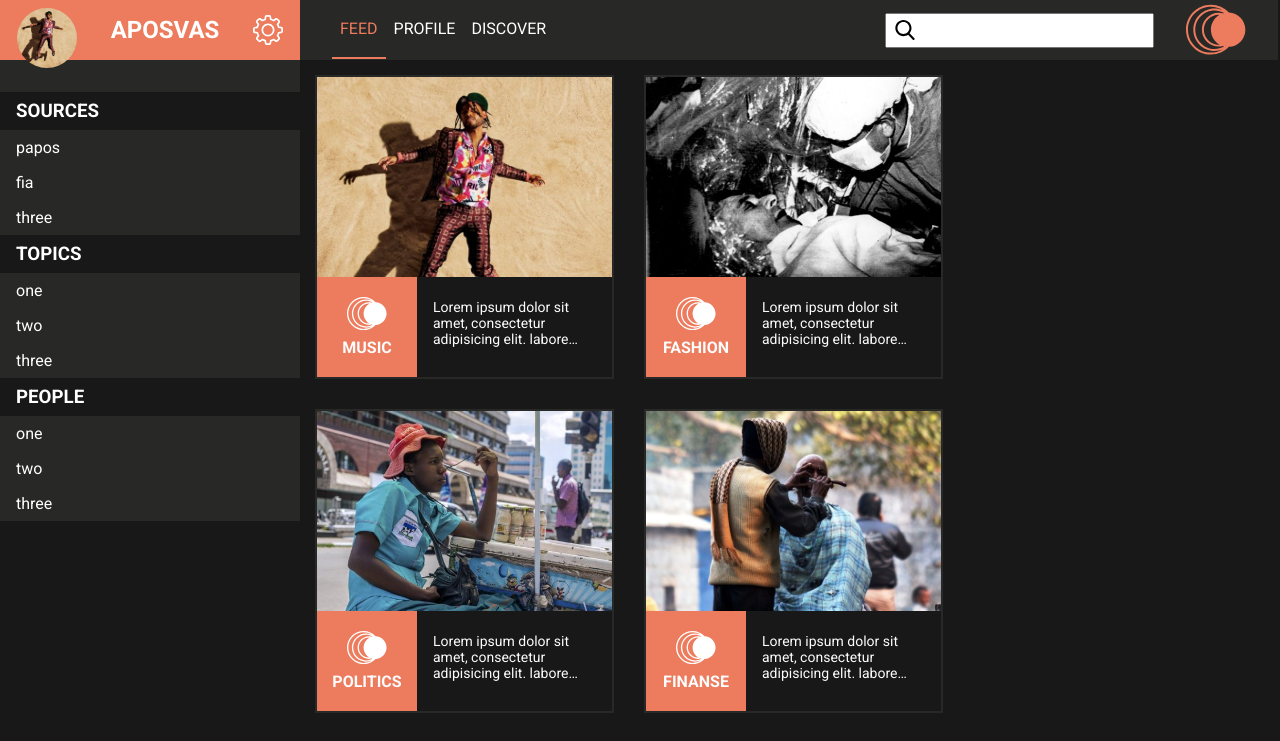
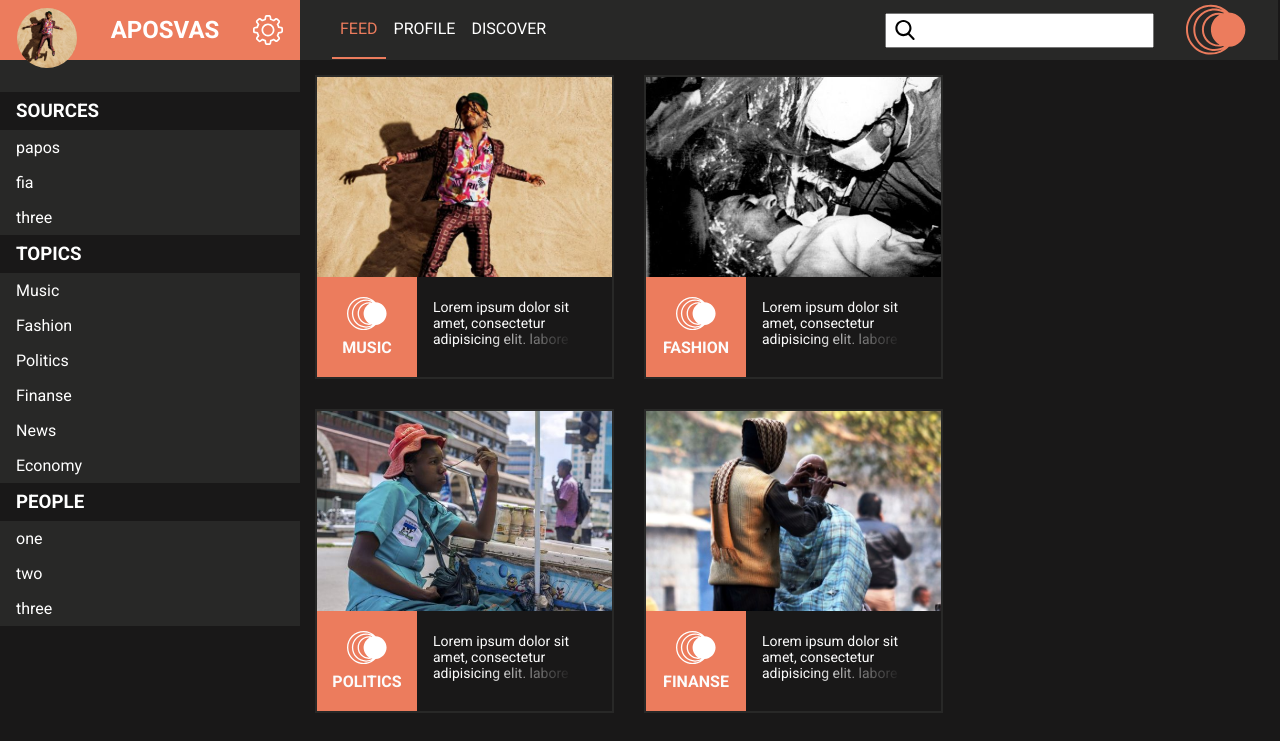
Before and after one commit to anniles/readerpole, a React (Create React App) app: page /feed in a window 1280 px wide. Shown: the top 741 px of the page. Built offline with nearby package versions, Linux system fonts and the light colour scheme.

Commit message:
get rp categories dynamic and uppercase first letter

```diff
--- a/src/components/Header.js
+++ b/src/components/Header.js
@@ -24,7 +24,7 @@ const Header = () => {
       </ul>
 
       <div className="header__search">
-        <div className="header__search--icon"><SearchIcon /></div>
+        <div className="header__search-icon"><SearchIcon /></div>
         <input type="text"/>
       </div>
 
--- a/src/components/Main.js
+++ b/src/components/Main.js
@@ -4,7 +4,6 @@ import { Switch, Route } from 'react-router-dom'
 import Feed from './../containers/Feed/Feed.js';
 import UserPage from './../containers/UserPage/UserPage.js';
 import Discover from './../containers/Discover/Discover.js';
-
 
 const Main = () => (
   <main>
--- a/src/components/SideBar.js
+++ b/src/components/SideBar.js
@@ -1,9 +1,12 @@
 import React from 'react';
 import GearIcon from './svg/GearIcon';
 import { user, sideMenu } from './../constants';
+import { getRpCategories } from './../utils';
 import './../css/sideBar.css';
 
 const SideBar = () => {
+  const rpCategories = getRpCategories();
+
   return (
     <aside className="sideBar">
       <div className="sideBar__user">
@@ -21,11 +24,9 @@ const SideBar = () => {
               return (
                 <div key={index}>
                   <h3>{key}</h3>
-                  {sideMenu[key].map((key, i) => {
-                    return (
-                      <p key={i}>{key}</p>
-                    )
-                  })}
+                  {sideMenu[key].map((key, i) =>
+                    <p key={i}>{key}</p>
+                  )}
                 </div>
               )
             })
--- a/src/constants/index.js
+++ b/src/constants/index.js
@@ -1,4 +1,6 @@
 import React from 'react';
+
+import { getRpCategories } from './../utils';
 
 import FullLogo from './../components/svg/FullLogo';
 import Bg1 from './../images/1.jpg';
@@ -85,9 +87,13 @@ export const news = [
   },
 ];
 
+const rpCategories = getRpCategories();
+
+console.log(rpCategories);
+
 export const sideMenu = {
   Sources: ['papos', 'fia', 'three'],
-  Topics: ['one', 'two', 'three'],
+  Topics: rpCategories,
   People: ['one', 'two', 'three'],
 };
 
--- a/src/css/App.css
+++ b/src/css/App.css
@@ -67,10 +67,18 @@
   text-align: start;
   font-size: 14px; }
   .newsBox__title p {
-    display: -webkit-box;
-    -webkit-line-clamp: 3;
-    -webkit-box-orient: vertical;
+    position: relative;
+    height: 3rem;
     overflow: hidden; }
+    .newsBox__title p:after {
+      content: "";
+      text-align: right;
+      position: absolute;
+      bottom: 0;
+      right: 0;
+      width: 70%;
+      height: 1.2em;
+      background: linear-gradient(to right, rgba(255, 255, 255, 0), #191818 80%); }
 
 .newsBox__actions {
   height: 100%;
--- a/src/css/header.css
+++ b/src/css/header.css
@@ -51,12 +51,12 @@
     width: 100%;
     padding: 0.5rem 1rem 0.5rem 40px; }
 
-.header__search--icon {
+.header__search-icon {
   position: absolute;
   height: 20px;
   width: 20px;
   padding: 0 10px; }
-  .header__search--icon svg {
+  .header__search-icon svg {
     height: 20px;
     width: 20px; }
 
--- a/src/css/newsBox.css
+++ b/src/css/newsBox.css
@@ -67,10 +67,18 @@
   text-align: start;
   font-size: 14px; }
   .newsBox__title p {
-    display: -webkit-box;
-    -webkit-line-clamp: 3;
-    -webkit-box-orient: vertical;
+    position: relative;
+    height: 3rem;
     overflow: hidden; }
+    .newsBox__title p:after {
+      content: "";
+      text-align: right;
+      position: absolute;
+      bottom: 0;
+      right: 0;
+      width: 70%;
+      height: 1.2em;
+      background: linear-gradient(to right, rgba(255, 255, 255, 0), #191818 80%); }
 
 .newsBox__actions {
   height: 100%;
--- a/src/sass/header.sass
+++ b/src/sass/header.sass
@@ -56,7 +56,7 @@
     width: 100%;
     padding: 0.5rem 1rem 0.5rem 40px;
 
-.header__search--icon
+.header__search-icon
   position: absolute;
   height: 20px;
   width: 20px;
--- a/src/sass/newsBox.sass
+++ b/src/sass/newsBox.sass
@@ -78,10 +78,19 @@
   font-size: 14px;
   // this is a trick for taking only 3 lines
   p
-    display: -webkit-box;
-    -webkit-line-clamp: 3;
-    -webkit-box-orient: vertical;
+    position: relative;
+    height: 3rem;
     overflow: hidden;
+    &:after
+      content: "";
+      text-align: right;
+      position: absolute;
+      bottom: 0;
+      right: 0;
+      width: 70%;
+      height: 1.2em;
+      background: linear-gradient(to right, rgba(255, 255, 255, 0), rgba(25, 24, 24, 1) 80%);
+
 
 .newsBox__actions
   height: 100%;
--- /dev/null
+++ b/src/utils/index.js
@@ -0,0 +1,14 @@
+import { news } from './../constants';
+
+export const getRpCategories = () => {
+  const categoriesSet = new Set();
+  const rpCategories = [];
+
+  news.map(item => categoriesSet.add(item.category));
+
+  categoriesSet.forEach(category =>
+    rpCategories.push(category.charAt(0).toUpperCase() + category.slice(1)));
+
+
+  return rpCategories;
+}
```
Also changed, not shown: src/containers/UserPage/utils/normileCatTitle.js (deleted).
